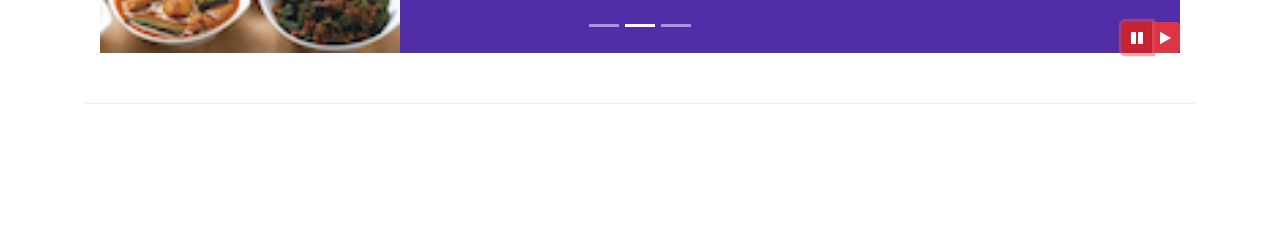
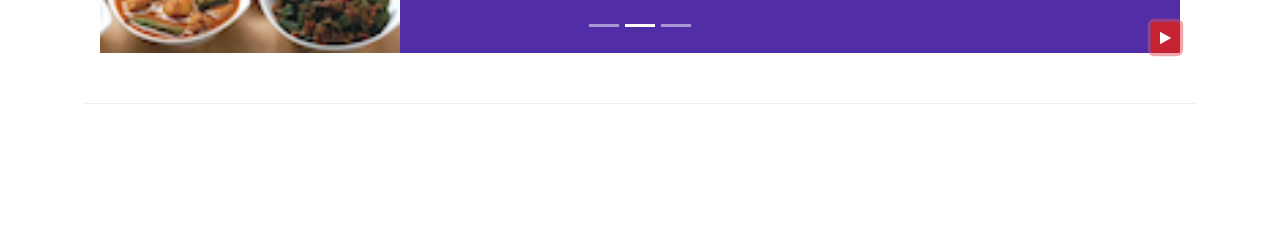
Before and after one commit to Bepul-Hossain/Coursera-Front-End-Web-UI-Frameworks-and-Tools-Bootstrap-4, a website: page index.html in a window 1280 px wide. Both pictures are taken after a click on the button 1137 px from the left and 605 px from the top of the page. Shown: the part 568-800 px from the top of the page. Drawn offline with nearby package versions, Linux system fonts and the light colour scheme.

Commit message:
Bootstrap JQuery single PlayPause btn for carousel

```diff
--- a/index.html
+++ b/index.html
@@ -260,14 +260,9 @@
             >
               <span class="carousel-control-next-icon"></span>
             </a>
-            <div class="btn-group" id="carouselButton">
-              <button class="btn btn-danger btn-sm" id="carousel-pause">
-                <span class="fa fa-pause"></span>
-              </button>
-              <button class="btn btn-danger btn-sm" id="carousel-play">
-                <span class="fa fa-play"></span>
-              </button>
-            </div>
+            <button class="btn btn-danger btn-sm" id="carouselButton">
+              <span id="carousel-button-icon" class="fa fa-pause"></span>
+            </button>
           </div>
         </div>
       </div>
@@ -575,12 +570,19 @@
     <script src="node_modules/bootstrap/dist/js/bootstrap.min.js"></script>
     <script>
       $(document).ready(function () {
-        $("#mycarousel").carousel({ interval: 2000 });
-        $("#carousel-pause").click(function () {
-          $("#mycarousel").carousel("pause");
-        });
-        $("#carousel-play").click(function () {
-          $("#mycarousel").carousel("cycle");
+        $("#mycarousel").carousel({ interval: 2000});
+        $("#carouselButton").click(function () {
+          if ($("#carouselButton").children("span").hasClass("fa-pause")) {
+            $("#mycarousel").carousel("pause");
+            $("#carouselButton").children("span").removeClass("fa-pause");
+            $("#carouselButton").children("span").addClass("fa-play");
+          } else if (
+            $("#carouselButton").children("span").hasClass("fa-play")
+          ) {
+            $("#mycaruosel").carousel("cycle");
+            $("#carouselButton").children("span").removeClass("fa-play");
+            $("#carouselButton").children("span").addClass("fa-pause");
+          }
         });
       });
     </script>
```
